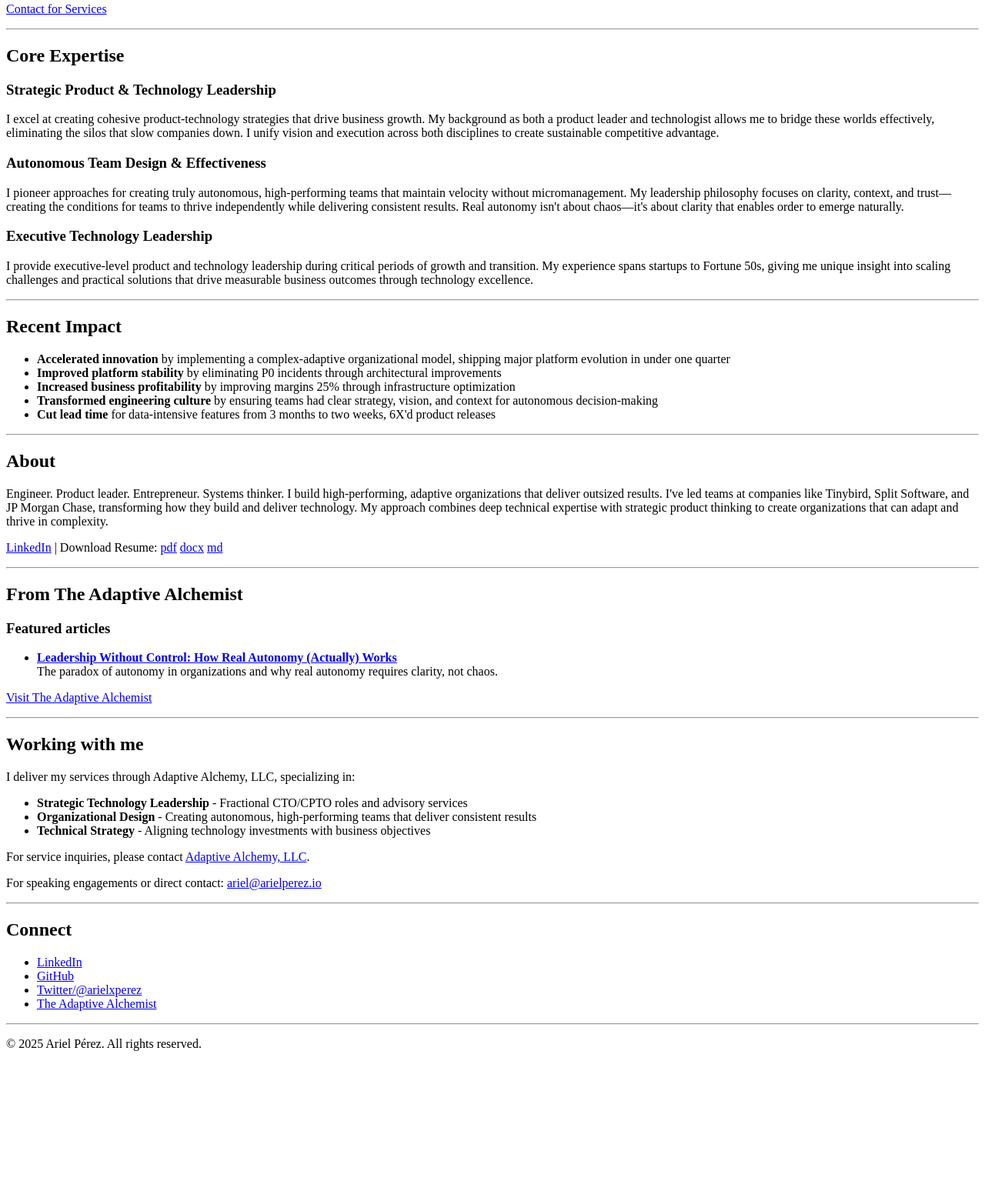
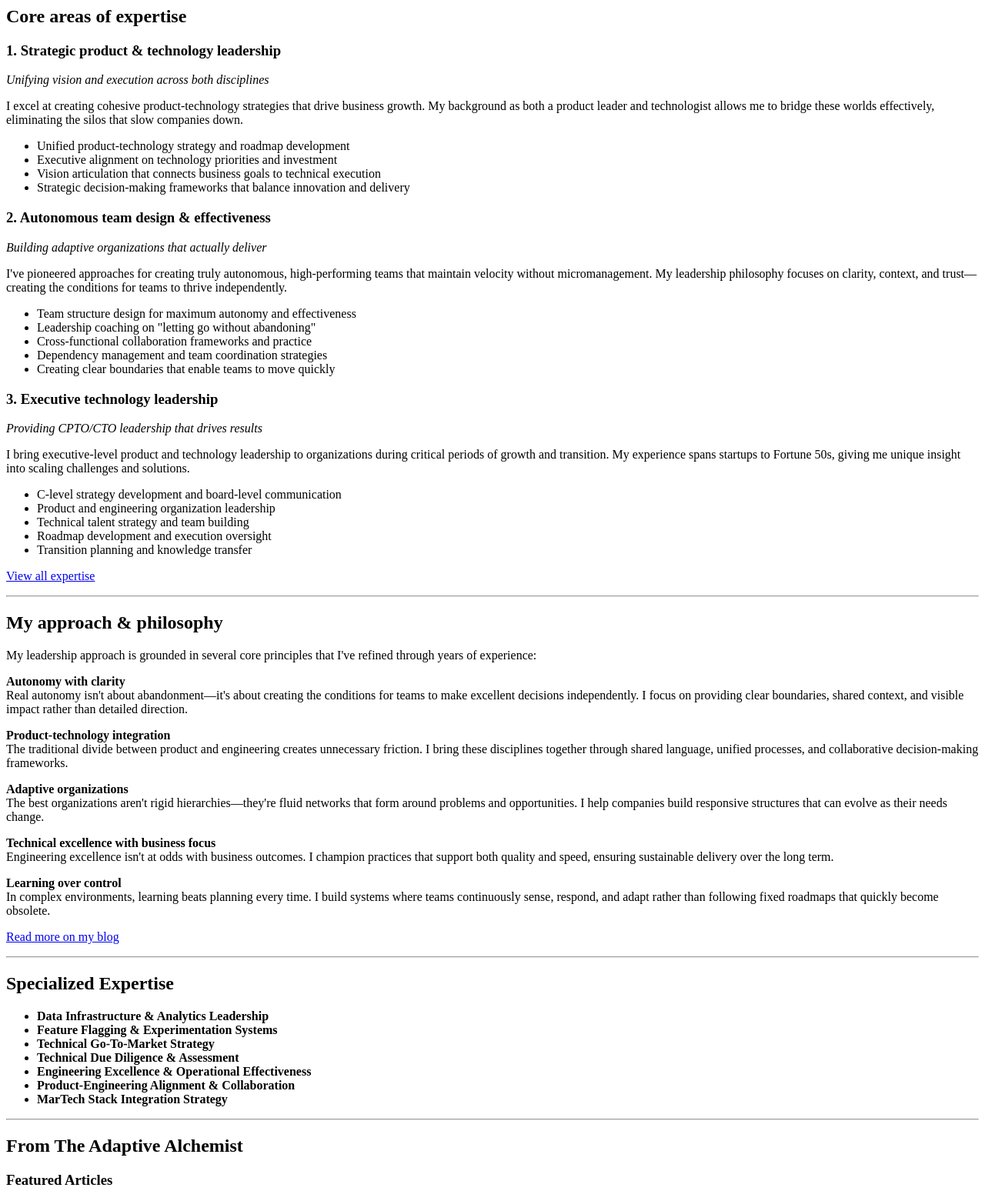
Before and after one commit to arielperez82/arielperez.io, an Astro site: page / in a window 1280 px wide. Shown: the part 686-2234 px from the top of the page at 77% size. Before the commit the page ends 2068 px from the top, so only its background shows below. Built offline with nearby package versions, Linux system fonts and the light colour scheme; Astro itself is replaced by a stand-in of ours.

Commit message:
Further refined homepage content

```diff
--- a/src/content/home.mdx
+++ b/src/content/home.mdx
@@ -9,8 +9,6 @@ Product & Technology Leader | Systems Thinker | Organizational Alchemist
 
 ---
 
-## Hero Section
-
 ![Professional Headshot](/professional_profile.jpg)
 
 **Building high-performing, adaptive organizations that deliver outsized business results.**
@@ -21,43 +19,82 @@ With 20+ years across startups, scale-ups, and Fortune 50s, I bridge product and
 
 ---
 
-## Core Expertise
+## Core areas of expertise
 
-### Strategic Product & Technology Leadership
+### 1. Strategic product & technology leadership
+*Unifying vision and execution across both disciplines*
 
-I excel at creating cohesive product-technology strategies that drive business growth. My background as both a product leader and technologist allows me to bridge these worlds effectively, eliminating the silos that slow companies down. I unify vision and execution across both disciplines to create sustainable competitive advantage.
+I excel at creating cohesive product-technology strategies that drive business growth. My background as both a product leader and technologist allows me to bridge these worlds effectively, eliminating the silos that slow companies down.
 
-### Autonomous Team Design & Effectiveness
+- Unified product-technology strategy and roadmap development
+- Executive alignment on technology priorities and investment
+- Vision articulation that connects business goals to technical execution
+- Strategic decision-making frameworks that balance innovation and delivery
 
-I pioneer approaches for creating truly autonomous, high-performing teams that maintain velocity without micromanagement. My leadership philosophy focuses on clarity, context, and trust—creating the conditions for teams to thrive independently while delivering consistent results. Real autonomy isn't about chaos—it's about clarity that enables order to emerge naturally.
+### 2. Autonomous team design & effectiveness
+*Building adaptive organizations that actually deliver*
 
-### Executive Technology Leadership
+I've pioneered approaches for creating truly autonomous, high-performing teams that maintain velocity without micromanagement. My leadership philosophy focuses on clarity, context, and trust—creating the conditions for teams to thrive independently.
 
-I provide executive-level product and technology leadership during critical periods of growth and transition. My experience spans startups to Fortune 50s, giving me unique insight into scaling challenges and practical solutions that drive measurable business outcomes through technology excellence.
+- Team structure design for maximum autonomy and effectiveness
+- Leadership coaching on "letting go without abandoning"
+- Cross-functional collaboration frameworks and practice
+- Dependency management and team coordination strategies
+- Creating clear boundaries that enable teams to move quickly
+
+### 3. Executive technology leadership
+*Providing CPTO/CTO leadership that drives results*
+
+I bring executive-level product and technology leadership to organizations during critical periods of growth and transition. My experience spans startups to Fortune 50s, giving me unique insight into scaling challenges and solutions.
+
+- C-level strategy development and board-level communication
+- Product and engineering organization leadership
+- Technical talent strategy and team building
+- Roadmap development and execution oversight
+- Transition planning and knowledge transfer
+
+[View all expertise](#expertise)
 
 ---
 
-## Recent Impact
+## My approach & philosophy
 
-- **Accelerated innovation** by implementing a complex-adaptive organizational model, shipping major platform evolution in under one quarter
-- **Improved platform stability** by eliminating P0 incidents through architectural improvements
-- **Increased business profitability** by improving margins 25% through infrastructure optimization
-- **Transformed engineering culture** by ensuring teams had clear strategy, vision, and context for autonomous decision-making
-- **Cut lead time** for data-intensive features from 3 months to two weeks, 6X'd product releases
+My leadership approach is grounded in several core principles that I've refined through years of experience:
+
+**Autonomy with clarity**
+Real autonomy isn't about abandonment—it's about creating the conditions for teams to make excellent decisions independently. I focus on providing clear boundaries, shared context, and visible impact rather than detailed direction.
+
+**Product-technology integration**
+The traditional divide between product and engineering creates unnecessary friction. I bring these disciplines together through shared language, unified processes, and collaborative decision-making frameworks.
+
+**Adaptive organizations**
+The best organizations aren't rigid hierarchies—they're fluid networks that form around problems and opportunities. I help companies build responsive structures that can evolve as their needs change.
+
+**Technical excellence with business focus**
+Engineering excellence isn't at odds with business outcomes. I champion practices that support both quality and speed, ensuring sustainable delivery over the long term.
+
+**Learning over control**
+In complex environments, learning beats planning every time. I build systems where teams continuously sense, respond, and adapt rather than following fixed roadmaps that quickly become obsolete.
+
+[Read more on my blog](https://www.adaptivealchemist.com)
 
 ---
 
-## About
+## Specialized Expertise
 
-Engineer. Product leader. Entrepreneur. Systems thinker. I build high-performing, adaptive organizations that deliver outsized results. I've led teams at companies like Tinybird, Split Software, and JP Morgan Chase, transforming how they build and deliver technology. My approach combines deep technical expertise with strategic product thinking to create organizations that can adapt and thrive in complexity.
-
-[LinkedIn](https://www.linkedin.com/in/arielxperez/) | Download Resume: [pdf](/Ariel_Perez_Resume_2025.pdf) [docx](/Ariel_Perez_Resume_2025.docx) [md](/Ariel_Perez_Resume_2025.md)
+- **Data Infrastructure & Analytics Leadership**
+- **Feature Flagging & Experimentation Systems**
+- **Technical Go-To-Market Strategy**
+- **Technical Due Diligence & Assessment**
+- **Engineering Excellence & Operational Effectiveness**
+- **Product-Engineering Alignment & Collaboration**
+- **MarTech Stack Integration Strategy**
 
 ---
 
 ## From The Adaptive Alchemist
 
-### Featured articles
+### Featured Articles
 
 - **[Leadership Without Control: How Real Autonomy (Actually) Works](https://www.adaptivealchemist.com/leadership-without-control-part-1)**
   The paradox of autonomy in organizations and why real autonomy requires clarity, not chaos.
@@ -66,15 +103,30 @@ Engineer. Product leader. Entrepreneur. Systems thinker. I build high-performing
 
 ---
 
+## About
+
+Engineer. Product leader. Entrepreneur. Systems thinker. I build high-performing, adaptive organizations that deliver outsized results. I've led teams at companies like Tinybird, Split Software, and JP Morgan Chase, transforming how they build and deliver technology. My approach combines deep technical expertise with strategic product thinking to create organizations that can adapt and thrive in complexity.
+
+[LinkedIn](https://www.linkedin.com/in/arielxperez/) | Download resume: [pdf](/Ariel_Perez_Resume_2025.pdf) [docx](/Ariel_Perez_Resume_2025.docx) [md](/Ariel_Perez_Resume_2025.md)
+
+---
+
 ## Working with me
 
-I deliver my services through Adaptive Alchemy, LLC, specializing in:
+**Important Note:** I deliver my services exclusively through Adaptive Alchemy, LLC, a US-based consultancy. To engage my services:
 
-- **Strategic Technology Leadership** - Fractional CTO/CPTO roles and advisory services
-- **Organizational Design** - Creating autonomous, high-performing teams that deliver consistent results
-- **Technical Strategy** - Aligning technology investments with business objectives
+1. Contact [Adaptive Alchemy, LLC](mailto:inquiries@adaptivealchemy.com) for service inquiries and consultations
+2. Adaptive Alchemy will coordinate all consulting engagements, contracting, and logistics
+3. I focus on delivering exceptional value while Adaptive Alchemy handles business operations
 
-For service inquiries, please contact [Adaptive Alchemy, LLC](mailto:inquiries@adaptivealchemy.com).
+**Available engagement models:**
+- Fractional CPTO/CTO roles
+- Strategic advisory services
+- Team effectiveness consulting
+- Technical leadership coaching
+- Organizational transformation
+
+For service inquiries: [inquiries@adaptivealchemy.com](mailto:inquiries@adaptivealchemy.com)
 
 For speaking engagements or direct contact: [ariel@arielperez.io](mailto:ariel@arielperez.io)
 
@@ -84,7 +136,7 @@ For speaking engagements or direct contact: [ariel@arielperez.io](mailto:ariel@a
 
 - [LinkedIn](https://www.linkedin.com/in/arielxperez/)
 - [GitHub](https://github.com/arielperez82)
-- [Twitter/@arielxperez](https://twitter.com/arielxperez)
+- [Twitter/@arielperez](https://twitter.com/arielperez)
 - [The Adaptive Alchemist](https://www.adaptivealchemist.com)
 
 ---
```
